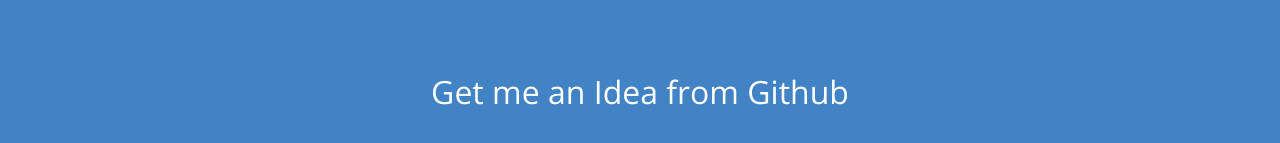
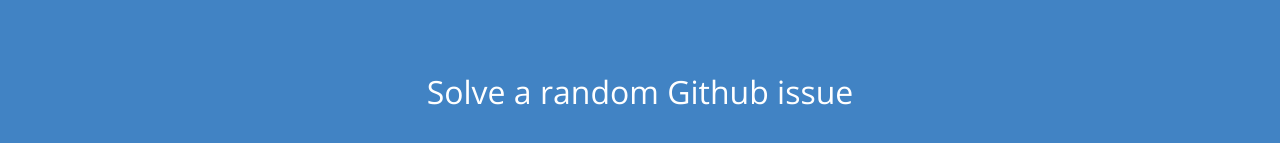
Before and after one commit to tevko/practice, a website: page index.html in a window 1280 px wide. Shown: the part 597-740 px from the top of the page. Drawn offline with nearby package versions, Linux system fonts and the light colour scheme.

Commit message:
verbiage edit

```diff
--- a/index.html
+++ b/index.html
@@ -40,7 +40,7 @@
         <a href="github.html">
             <article class="block-github">
                 <div class="block-content">
-                    <p>Get me an Idea from Github</p>
+                    <p>Solve a random Github issue</p>
                 </div>
             </article>
         </a>
```
